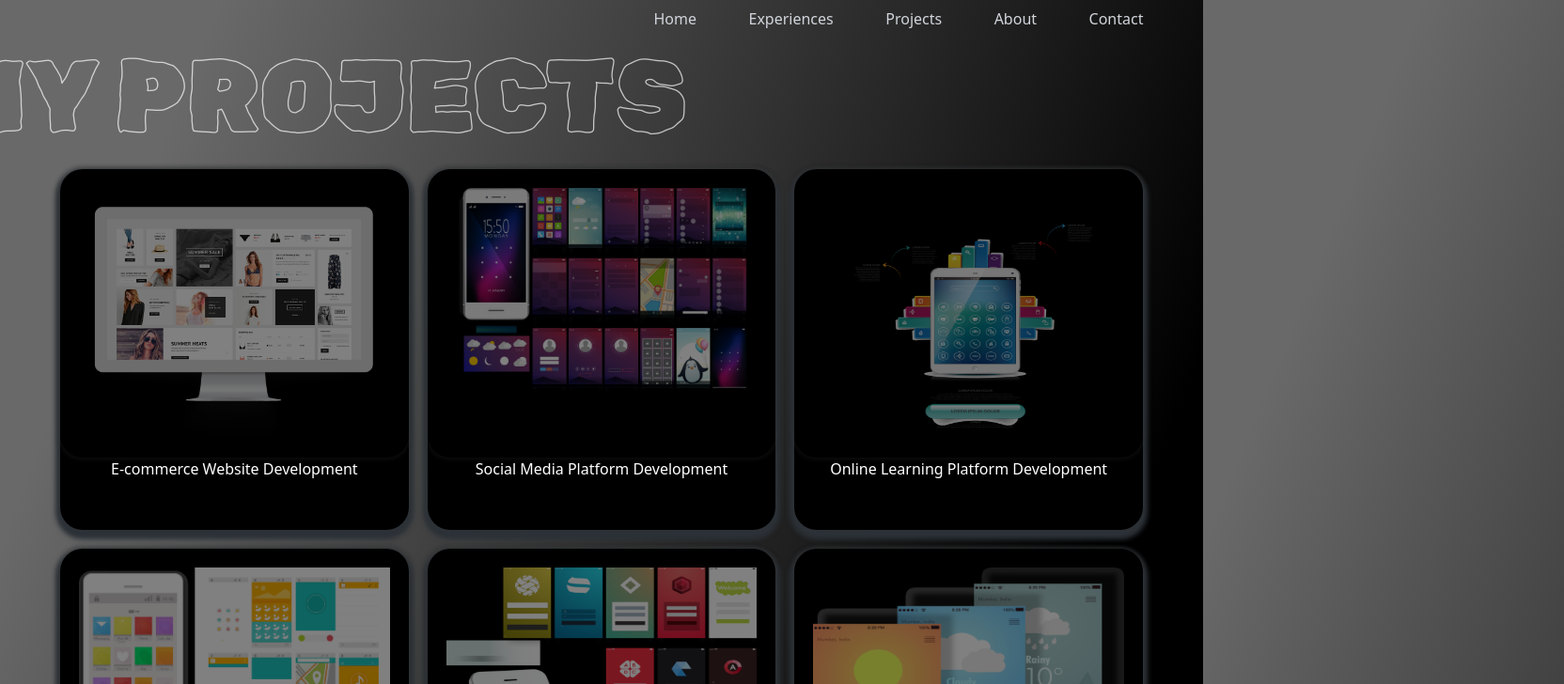
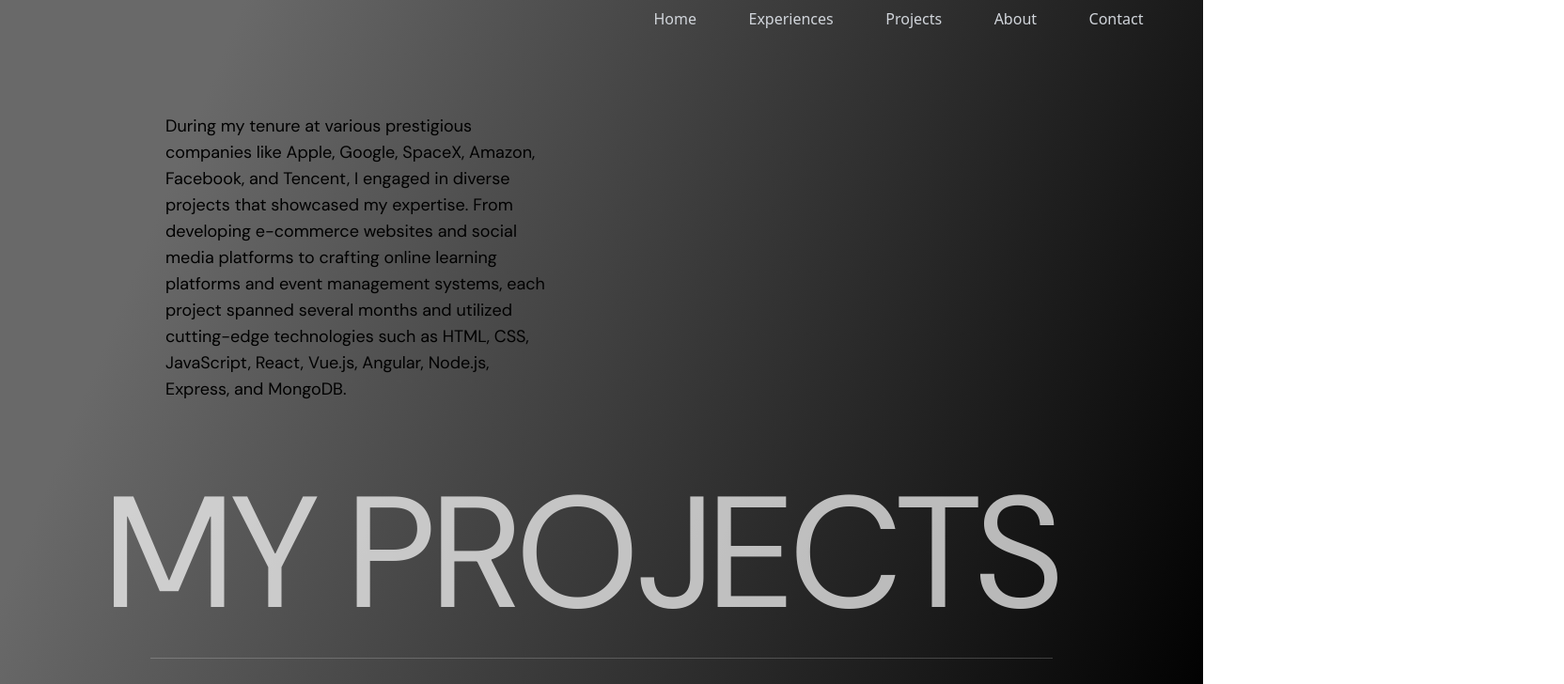
Before and after one commit to Todaricli/tonytli-portfolio, a SvelteKit app in the folder my-first-web-portfolio/: page /projects in a window 1280 px wide. Shown: the top 728 px of the page at 94% size, 1664 px wide, since content can reach past the window. Built offline with nearby package versions, Linux system fonts and the light colour scheme.

Commit message:
project main page design finished

```diff
--- a/my-first-web-portfolio/src/lib/components/SingleProject.svelte
+++ b/my-first-web-portfolio/src/lib/components/SingleProject.svelte
@@ -61,11 +61,7 @@
 		height: 80%;
         box-shadow: 0 0 5px 2px rgba(50, 50, 50, 0.25);
 	}
-	img:hover {
+	.flip-box:hover img {
 		animation: image-effect 1s forwards linear
 	}
-
-	/* * {
-		border: solid red 1px;
-	} */
 </style>
--- a/my-first-web-portfolio/src/routes/projects/+page.svelte
+++ b/my-first-web-portfolio/src/routes/projects/+page.svelte
@@ -6,8 +6,8 @@
 	import Loader from '../../lib/components/Loader.svelte';
 	import { mounted } from '../../lib/store/store';
 
-    $mounted = false;
-	const loadingMessage = "Projects."
+	$mounted = false;
+	const loadingMessage = 'Projects.';
 
 	onMount(() => {
 		const timer = setTimeout(() => {
@@ -15,16 +15,40 @@
 		}, $globalDataLoadingDuration);
 		return () => clearTimeout(timer);
 	});
-
 </script>
 
 <Loader message={loadingMessage}></Loader>
-<div class="flex flex-col gap-5 justify-center item-center w-full h-full box-border px-32 py-8 tablet:px-16 laptop:px-16" class:hide={!$mounted}>
-	<h1 class="title text-white text-7xl tablet:scale-125 tablet:translate-x-20 laptop:scale-150 laptop:translate-x-40 pb-4 pr-8 opacity-70">MY PROJECTS </h1>
-	<div class="flex flex-col items-center justify-center gap-5 tablet:grid tablet:grid-cols-2 laptop:grid laptop:grid-cols-3 w-full h-full">
+<div
+	class="project-main-container flex flex-col gap-5 justify-center item-center w-full h-full box-border py-8 tablet:px-16 laptop:px-16"
+	class:hide={!$mounted}
+>
+	<div
+		class="project-main-desc-div pb-12 pl-14 flex flex-col items-start w-full tablet:pb-16 laptop:pb-24 pt-12"
+	>
+		<div
+			class="project-main-desc w-[460px] text-black text-lg tablet:pb-4 tablet:pl-16 laptop:pl-14 laptop:pb-14"
+		>
+			<p>
+				During my tenure at various prestigious companies like Apple, Google, SpaceX, Amazon,
+				Facebook, and Tencent, I engaged in diverse projects that showcased my expertise. From
+				developing e-commerce websites and social media platforms to crafting online learning
+				platforms and event management systems, each project spanned several months and utilized
+				cutting-edge technologies such as HTML, CSS, JavaScript, React, Vue.js, Angular, Node.js,
+				Express, and MongoDB.
+			</p>
+		</div>
+		<h1
+			class="project-title text-white text-6xl tablet:scale-[1.8] tablet:translate-x-28 laptop:scale-[2.8] laptop:translate-x-80 laptop:pr-0 opacity-70 pt-10"
+		>
+			MY PROJECTS
+		</h1>
+	</div>
+	<div
+		class="project-flex-container pt-16 mx-32 flex flex-col items-center justify-center gap-5 tablet:mx-12 tablet:grid tablet:grid-cols-2 laptop:grid laptop:grid-cols-3 laptop:mx-24"
+	>
 		{#if data.projects && data.projects.length > 0}
 			{#each data.projects as project (project.slug)}
-				<SingleProject {project}/>
+				<SingleProject {project} />
 			{/each}
 		{/if}
 	</div>
@@ -34,8 +58,24 @@
 	.hide {
 		display: none;
 	}
-	.title {
-		font-family: page-title, Arial, Helvetica, sans-serif;
-		transition: transform 1000ms;
+	.project-title {
+		font-family: DMSans, Arial, Helvetica, sans-serif;
+		transition-property: margin, transform, padding;
+		transition-duration: 1000ms;
+	}
+	.project-main-desc {
+		font-family: DMSans, Arial, Helvetica, sans-serif;
+		transition-property: margin, transform, padding;
+		transition-duration: 800ms;
+	}
+	.project-main-desc-div {
+		transition-property: margin, transform, padding;
+		transition-duration: 800ms;
+	}
+	.project-main-container {
+		animation: page-effect 1000ms forwards linear;
+	}
+	.project-flex-container {
+		border-top: 1px solid rgba(255, 255, 255, 0.2);
 	}
 </style>
```
